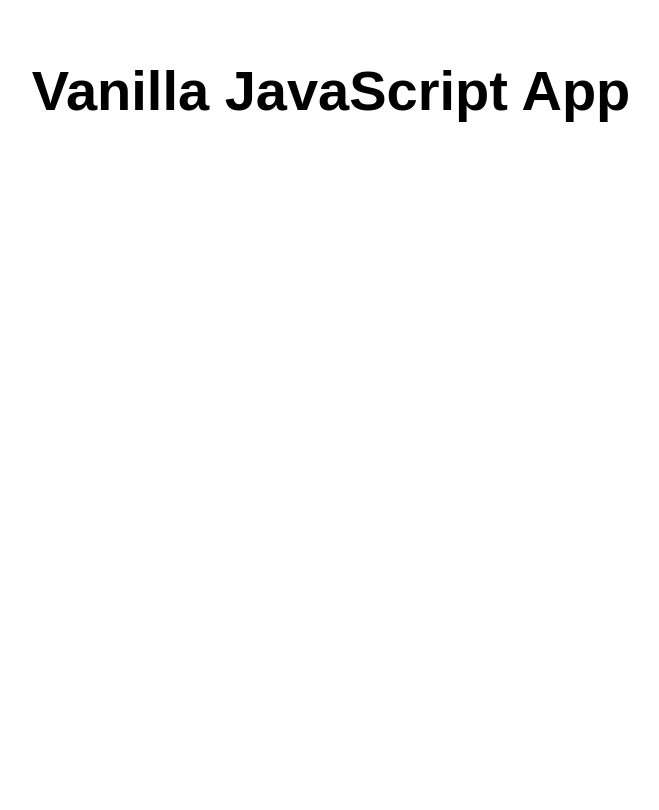
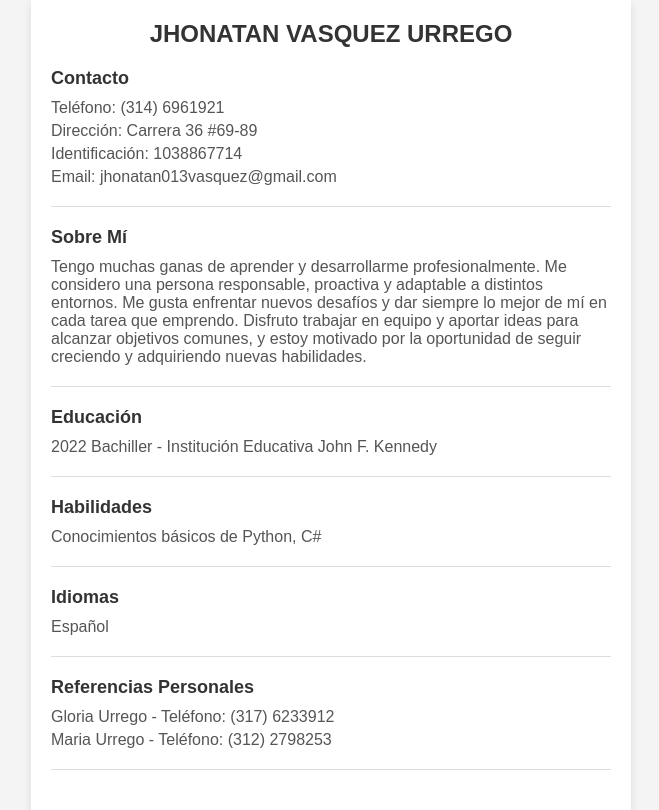
Before and after one commit to jhonatanurrego/despliegue2, a website: page src/index.html in a window 1280 px wide. Shown: the whole page, without its empty margins (309-968 px from the left). Drawn offline with Linux system fonts and the light colour scheme.

Commit message:
cambio 1.1

```diff
--- a/src/index.html
+++ b/src/index.html
@@ -1,17 +1,44 @@
 <!DOCTYPE html>
-<html lang="en">
-
+<html lang="es">
 <head>
-  <meta charset="UTF-8">
-  <meta name="viewport" content="width=device-width, initial-scale=1.0">
-  <link rel="stylesheet" href="styles.css">
-  <title>Vanilla JavaScript App</title>
+    <meta charset="UTF-8">
+    <meta name="viewport" content="width=device-width, initial-scale=1.0">
+    <title>Hoja de Vida - Jhonatan Vasquez Urrego</title>
+    <link rel="stylesheet" href="styles.css">
 </head>
-
 <body>
-  <main>
-    <h1>Vanilla JavaScript App</h1>
-  </main>
+    <div class="container">
+        <header>
+            <h1>JHONATAN VASQUEZ URREGO</h1>
+        </header>
+        <section class="contacto">
+            <h2>Contacto</h2>
+            <p>Teléfono: (314) 6961921</p>
+            <p>Dirección: Carrera 36 #69-89</p>
+            <p>Identificación: 1038867714</p>
+            <p>Email: jhonatan013vasquez@gmail.com</p>
+        </section>
+        <section class="sobre-mi">
+            <h2>Sobre Mí</h2>
+            <p>Tengo muchas ganas de aprender y desarrollarme profesionalmente. Me considero una persona responsable, proactiva y adaptable a distintos entornos. Me gusta enfrentar nuevos desafíos y dar siempre lo mejor de mí en cada tarea que emprendo. Disfruto trabajar en equipo y aportar ideas para alcanzar objetivos comunes, y estoy motivado por la oportunidad de seguir creciendo y adquiriendo nuevas habilidades.</p>
+        </section>
+        <section class="educacion">
+            <h2>Educación</h2>
+            <p>2022 Bachiller - Institución Educativa John F. Kennedy</p>
+        </section>
+        <section class="habilidades">
+            <h2>Habilidades</h2>
+            <p>Conocimientos básicos de Python, C#</p>
+        </section>
+        <section class="idiomas">
+            <h2>Idiomas</h2>
+            <p>Español</p>
+        </section>
+        <section class="referencias">
+            <h2>Referencias Personales</h2>
+            <p>Gloria Urrego - Teléfono: (317) 6233912</p>
+            <p>Maria Urrego - Teléfono: (312) 2798253</p>
+        </section>
+    </div>
 </body>
-
 </html>
--- a/src/styles.css
+++ b/src/styles.css
@@ -1,21 +1,54 @@
 * {
-  font-family: Arial, Helvetica, sans-serif;
+  margin: 0;
+  padding: 0;
+  box-sizing: border-box;
+  font-family: Arial, sans-serif;
 }
 
-html, body {
-  margin: 0;
-  border: 0;
-  padding: 0;
-  background-color: #fff;
+body {
+  display: flex;
+  justify-content: center;
+  align-items: center;
+  min-height: 100vh;
+  background-color: #f4f4f4;
 }
 
-main {
-  margin: auto;
-  width: 50%;
+.container {
+  width: 600px;
+  background-color: #ffffff;
   padding: 20px;
+  box-shadow: 0 4px 8px rgba(0, 0, 0, 0.1);
 }
 
-main > h1 {
+header {
   text-align: center;
-  font-size: 3.5em;
+  margin-bottom: 20px;
 }
+
+header h1 {
+  font-size: 24px;
+  font-weight: bold;
+  color: #333333;
+}
+
+section {
+  margin-bottom: 20px;
+}
+
+h2 {
+  font-size: 18px;
+  font-weight: bold;
+  color: #333333;
+  margin-bottom: 10px;
+}
+
+p {
+  font-size: 16px;
+  color: #555555;
+  margin-bottom: 5px;
+}
+
+.contacto, .sobre-mi, .educacion, .habilidades, .idiomas, .referencias {
+  border-bottom: 1px solid #dddddd;
+  padding-bottom: 15px;
+}
```
